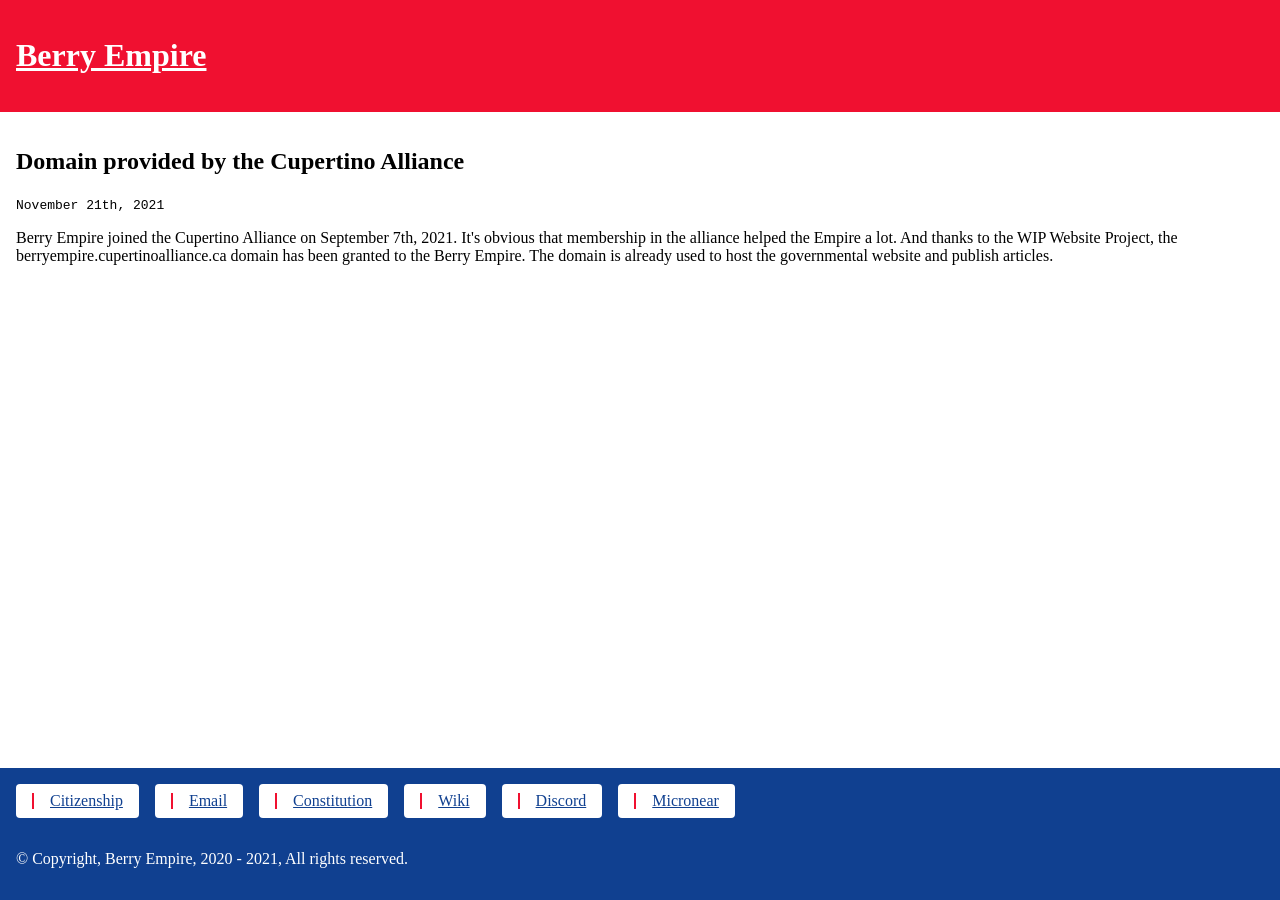
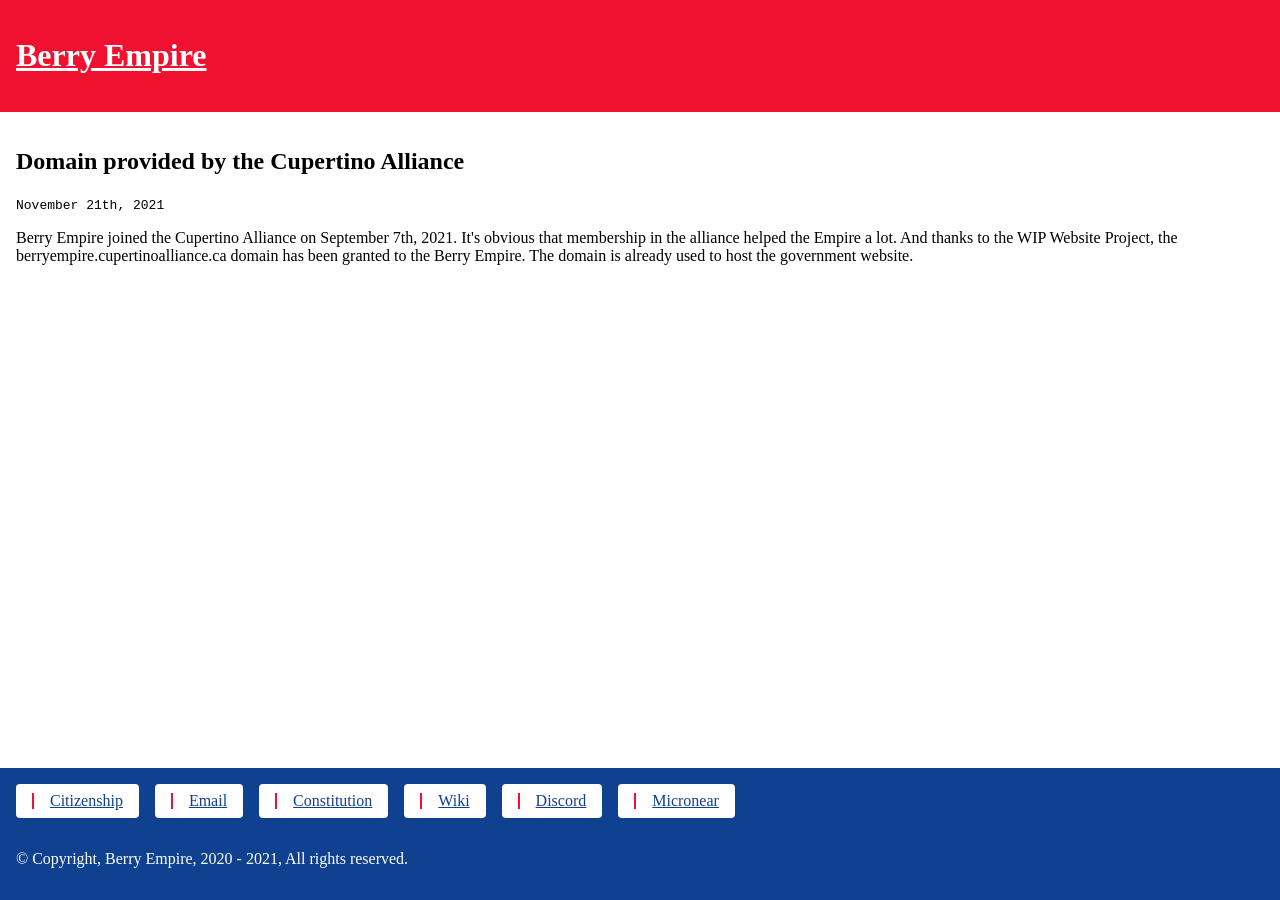
Before and after one commit to berryempire/berryempire.github.io, a Jekyll site: the page built from press/2.md, in a window 1280 px wide. Built offline with Jekyll 4.4.1, drawn with Linux system fonts in a browser that asks for light colours; our own code applies the rules of GitHub Pages for plain Markdown files.

Commit message:
Update 2.md

```diff
--- a/press/2.md
+++ b/press/2.md
@@ -4,4 +4,4 @@
 <p>Berry Empire joined the Cupertino Alliance on September 7th, 2021.
 It's obvious that membership in the alliance helped the Empire a lot. And thanks to the WIP Website Project,
 the berryempire.cupertinoalliance.ca domain has been granted to the Berry Empire.
-The domain is already used to host the governmental website and publish articles.</p>
+The domain is already used to host the government website.</p>
```
